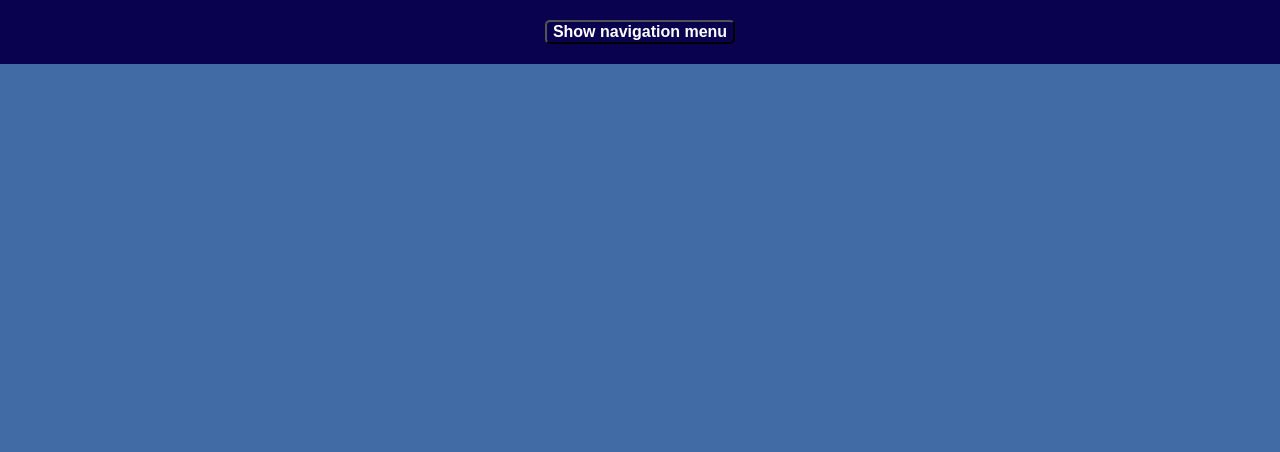
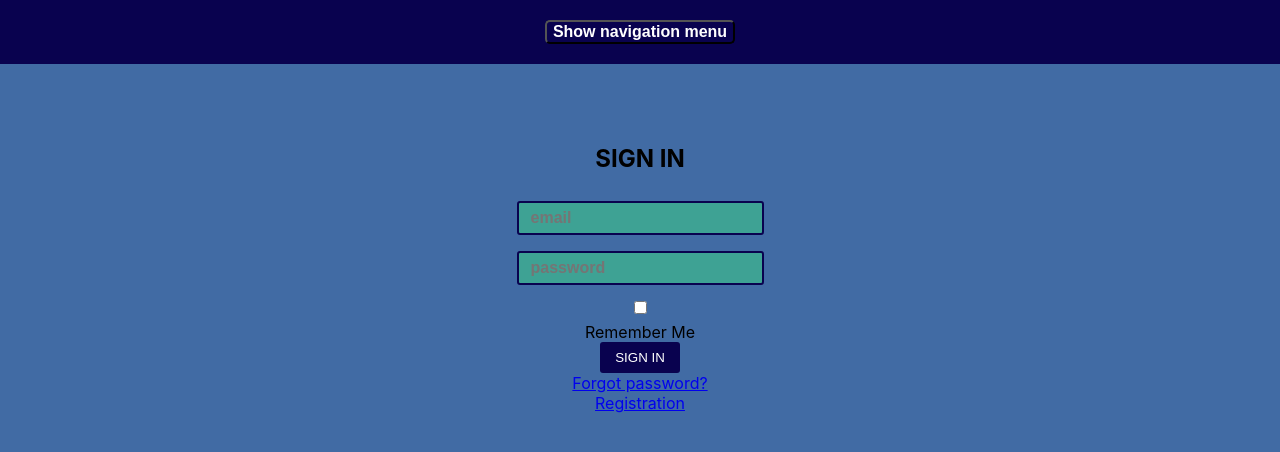
Before and after one commit to zizi62/Friday, a React (Create React App) app: page / in a window 1280 px wide. Shown: the top 452 px of the page. Built offline with nearby package versions, Linux system fonts and the light colour scheme.

Commit message:
add exact to Routes

```diff
--- a/src/components/Routes/Routes.tsx
+++ b/src/components/Routes/Routes.tsx
@@ -1,29 +1,30 @@
-import React from 'react'
-import { Route } from 'react-router-dom'
-import RegistrationContainer from '../RegistrationPage/Registration/RegistrationContainer'
-import SetNewPasswordContainer from '../SetNewPasswordPage/SetNewPasswordContainer'
-import ForgotPasswordPage from '../ForgotPasswordPage/ForgotPasswordPage'
-import SignInPage from '../SignInPage/SignInPage'
-import ProfilePage from '../ProfilePage/ProfilePage'
+import React from 'react';
+import { Route } from 'react-router-dom';
+import RegistrationContainer from '../RegistrationPage/Registration/RegistrationContainer';
+import SetNewPasswordContainer from '../SetNewPasswordPage/SetNewPasswordContainer';
+import ForgotPasswordPage from '../ForgotPasswordPage/ForgotPasswordPage';
+import SignInPage from '../SignInPage/SignInPage';
+import ProfilePage from '../ProfilePage/ProfilePage';
 
 
-export const SIGN_IN_PATH = '/sign-in';
+export const SIGN_IN_PATH = '/';
 export const REGISTER_PATH = '/registration';
 export const FORGOT_PASSWORD_PATH = '/forgot-password';
 export const SET_NEW_PASSWORD_PATH = '/set-new-password';
 export const PROFILE_PATH = '/profile';
 
 
-const Routes:React.FC = () =>{
-    return <>
-      <Route path={SIGN_IN_PATH} component={SignInPage} />
-        <Route path={REGISTER_PATH} component={RegistrationContainer} />
-        <Route path = {FORGOT_PASSWORD_PATH} component = {ForgotPasswordPage}/>
-        <Route path = {SET_NEW_PASSWORD_PATH } component = {SetNewPasswordContainer}/>
-        <Route path = {PROFILE_PATH} component = {ProfilePage}/>
-    </>
-
-}
+const Routes: React.FC = () => {
+	return (
+		<>
+			<Route exact path={SIGN_IN_PATH} component={SignInPage} />
+			<Route path={REGISTER_PATH} component={RegistrationContainer} />
+			<Route path={FORGOT_PASSWORD_PATH} component={ForgotPasswordPage} />
+			<Route path={SET_NEW_PASSWORD_PATH} component={SetNewPasswordContainer} />
+			<Route path={PROFILE_PATH} component={ProfilePage} />
+		</>
+	);
+};
 
 
-export default Routes
+export default Routes;
```
